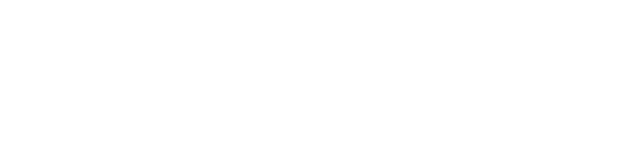
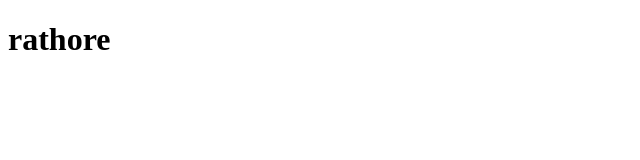
Before and after one commit to rgopalprdxn/git-testing, a plain HTML site: page index.html in a window 1280 px wide. Shown: the whole page, without its empty margins (0-640 px from the left). Drawn offline with Linux system fonts and the light colour scheme.

Commit message:
secont commit

```diff
--- a/index.html
+++ b/index.html
@@ -1,9 +1,9 @@
 <!DOCTYPE html>
 <html>
 <head>
-	<title>dfg</title>
+	<title>gopal</title>
 </head>
 <body>
-
+	<h1>rathore</h1>
 </body>
 </html>
```
